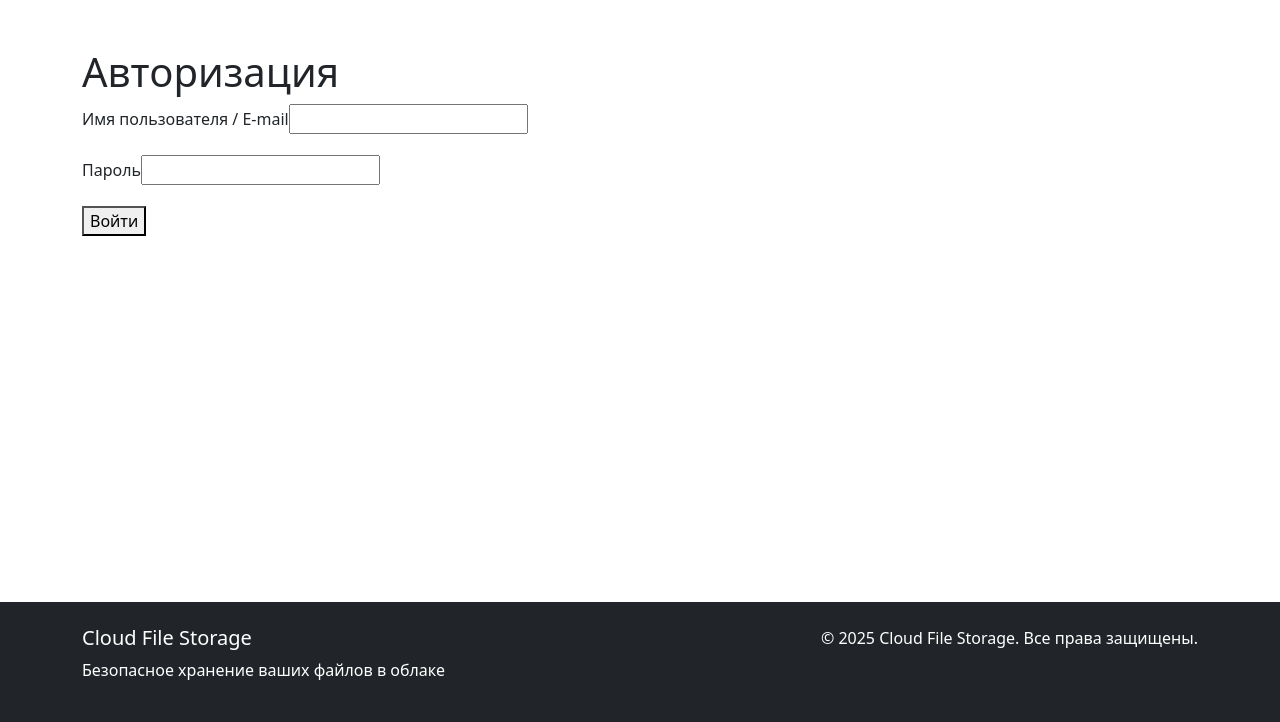
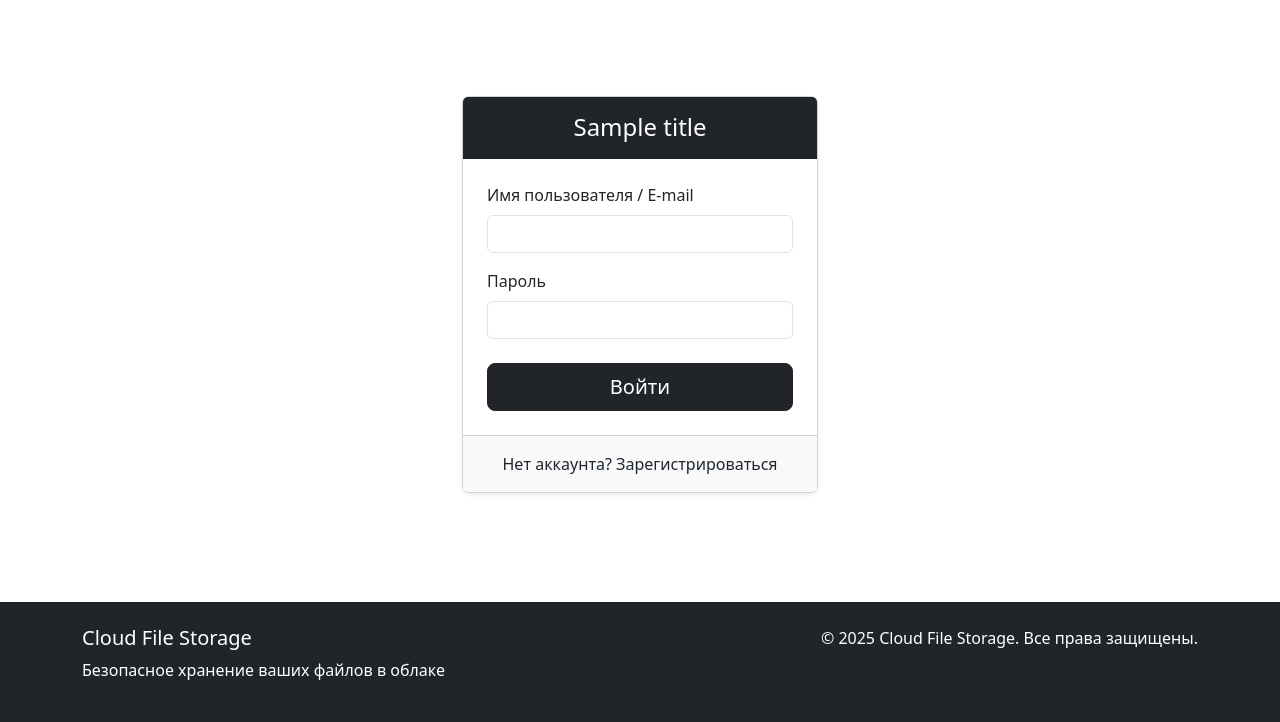
Before and after one commit to Gichie/CloudFileStorage, a Django app: template users/templates/users/login.html in a window 1280 px wide. Shown: the part 78-800 px from the top of the page. Run offline with Django 5.2, Linux system fonts and the light colour scheme; tables that the repository leaves empty hold one stand-in row (values such as "Sample post"); the template is opened without the code that fills it: values that come from a table or form of the project are taken from there, most other values are stand-ins (such as "Sample title", 1, 10 or a date in 2020); parts of the project's set-up code (start-up, migrations or seed data) failed here and were passed over.

Commit message:
update login.html

```diff
--- a/users/templates/users/login.html
+++ b/users/templates/users/login.html
@@ -1,19 +1,76 @@
 {% extends 'base.html' %}
 
+{% block title %}
+{{ title }}
+{% endblock title %}
+
 {% block content %}
-    <h1>Авторизация</h1>
+<div class="row justify-content-center">
+    <div class="col-md-6 col-lg-4">
+        <div class="card shadow-sm border-1 rounded-3 mt-5">
+            <div class="card-header bg-dark text-white text-center py-3">
+                <h2 class="mb-0 fs-4">{{ title }}</h2>
+            </div>
+            <div class="card-body p-4">
+                <form method="post" novalidate>
+                    {% csrf_token %}
+                    <input type="hidden" name="next" value="{{ next }}"/>
 
-    <form method="post">
-        {% csrf_token %}
-        <input type="hidden" name="next" value="{{ next }}"/>
-        <div class="form-error">{{ form.non_field_errors }}</div>
-        {% for f in form %}
-            <p><label class="form-label" for="{{ f.id_for_label }}">{{ f.label }}</label>{{ f }}</p>
-            <div class="form-error">{{ f.errors }}</div>
-        {% endfor %}
-        <p>
-            <button type="submit">Войти</button>
-        </p>
-    </form>
+                    {% if form.non_field_errors %}
+                        <div class="alert alert-danger">
+                            {% for error in form.non_field_errors %}
+                                {{ error }}
+                            {% endfor %}
+                        </div>
+                    {% endif %}
 
+                    {% for field in form %}
+                        <div class="mb-3">
+                            <label for="{{ field.id_for_label }}" class="form-label">{{ field.label }}</label>
+
+                            {% if field.field.widget.input_type == 'password' %}
+                                <input type="password" name="{{ field.name }}"
+                                    id="{{ field.id_for_label }}"
+                                    class="form-control {% if field.errors %}is-invalid{% endif %}"
+                                    {% if field.field.required %}required{% endif %}>
+                            {% elif field.field.widget.input_type == 'checkbox' %}
+                                <div class="form-check">
+                                    <input type="checkbox" name="{{ field.name }}"
+                                        id="{{ field.id_for_label }}"
+                                        class="form-check-input {% if field.errors %}is-invalid{% endif %}"
+                                        {% if field.value %}checked{% endif %}
+                                        {% if field.field.required %}required{% endif %}>
+                                </div>
+                            {% else %}
+                                <input type="text" name="{{ field.name }}"
+                                    id="{{ field.id_for_label }}"
+                                    class="form-control {% if field.errors %}is-invalid{% endif %}"
+                                    {% if field.value %}value="{{ field.value }}"{% endif %}
+                                    {% if field.field.required %}required{% endif %}>
+                            {% endif %}
+
+                            {% if field.errors %}
+                                <div class="invalid-feedback">
+                                    {% for error in field.errors %}
+                                        {{ error }}
+                                    {% endfor %}
+                                </div>
+                            {% endif %}
+                            {% if field.help_text %}
+                                <div class="form-text text-muted small">{{ field.help_text }}</div>
+                            {% endif %}
+                        </div>
+                    {% endfor %}
+
+                    <div class="d-grid gap-2 mt-4">
+                        <button type="submit" class="btn btn-dark btn-lg">Войти</button>
+                    </div>
+                </form>
+            </div>
+            <div class="card-footer text-center py-3 bg-light">
+                <p class="mb-0">Нет аккаунта? <a href="#" class="text-decoration-none text-dark">Зарегистрироваться</a></p>
+            </div>
+        </div>
+    </div>
+</div>
 {% endblock content %}
```
